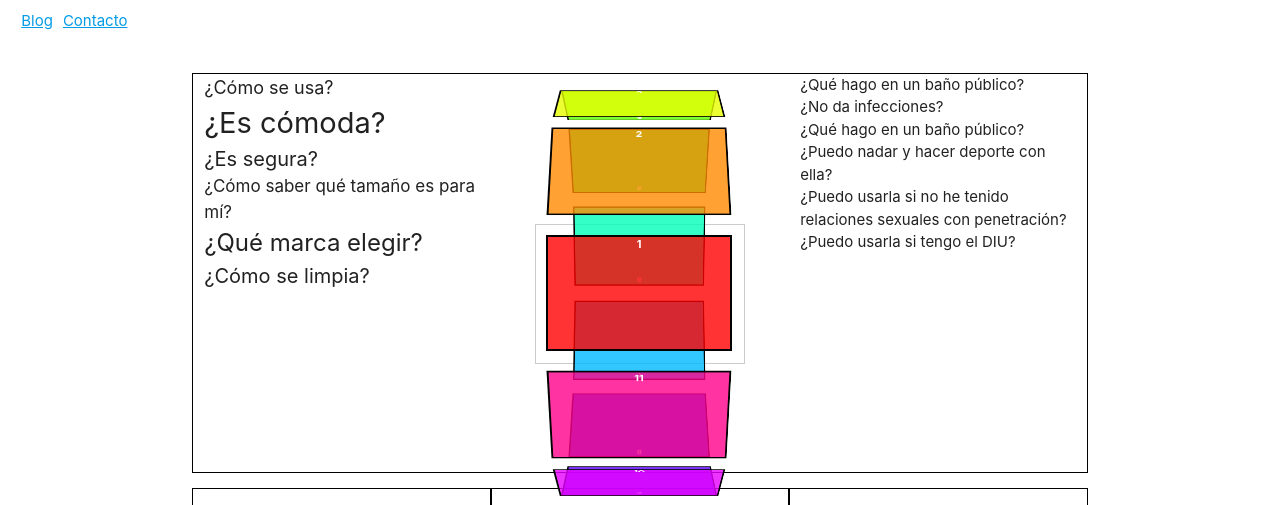
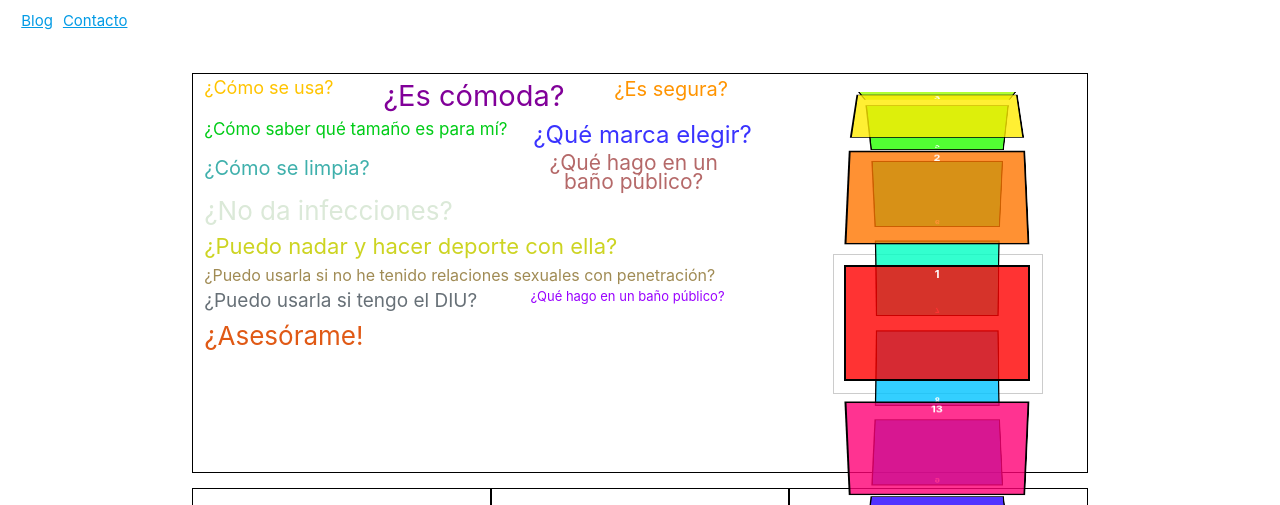
Before and after one commit to awakeelectronik/laCopa, a website: page index.html in a window 1280 px wide. Shown: the top 505 px of the page. Drawn offline with nearby package versions, Linux system fonts and the light colour scheme.

Commit message:
ajustes en carrusel de preguntas

```diff
--- a/index.html
+++ b/index.html
@@ -35,42 +35,43 @@
             <div id="carousel-container">
                 <div class="ready row">
 
-                    <div id="navigation-left" class="col s12 m4 l4">
+                    <div id="navigation-left" class="col s12 m8 l8">
                         <div class="questions-carousel" data-position="0">¿Cómo se usa?</div>
                         <div class="questions-carousel" data-position="1">¿Es cómoda?</div>
                         <div class="questions-carousel" data-position="2">¿Es segura?</div>
                         <div class="questions-carousel" data-position="3">¿Cómo saber qué tamaño es para mí?</div>
                         <div class="questions-carousel" data-position="4">¿Qué marca elegir?</div>
                         <div class="questions-carousel" data-position="5">¿Cómo se limpia?</div>
+
+                        <div class="questions-carousel" data-position="6">¿Qué hago en un <br> baño público?</div>
+                        <div class="questions-carousel" data-position="7">¿No da infecciones?</div>
+                        <div class="questions-carousel" data-position="8">¿Puedo nadar y hacer deporte con ella?</div>
+                        <div class="questions-carousel" data-position="9">¿Puedo usarla si no he tenido relaciones sexuales con penetración?</div>
+                        <div class="questions-carousel" data-position="10">¿Puedo usarla si tengo el DIU?</div>
+                        <div class="questions-carousel" data-position="11">¿Qué hago en un baño público?</div>
+                        <div class="questions-carousel" data-position="12">¿Asesórame!</div>
                     </div>
 
-                    <div class="col s12 m4 l4">
+                    <div class="col s12 m4 l4" id="div-container">
                         <section class="container">
                             <div id="carousel" style="transform: translateZ(-307px) rotateX(-308.571deg);" class="">
                                 <figure style="opacity: 1; background-color: rgba(255, 0, 0, 0.8); transform: rotateX(0deg) translateZ(307px);">1</figure>
-                                <figure style="opacity: 1; background-color: rgba(255, 109, 0, 0.8); transform: rotateX(18deg) translateZ(307px);">2</figure>
-                                <figure style="opacity: 1; background-color: rgba(255, 218, 0, 0.8); transform: rotateX(36deg) translateZ(307px);">3</figure>
-                                <figure style="opacity: 1; background-color: rgba(182, 255, 0, 0.8); transform: rotateX(54deg) translateZ(307px);">4</figure>
-                                <figure style="opacity: 1; background-color: rgba(72, 255, 0, 0.8); transform: rotateX(72deg) translateZ(307px);">5</figure>
-                                <figure style="opacity: 1; background-color: rgba(0, 255, 36, 0.8); transform: rotateX(90deg) translateZ(307px);">6</figure>
-                                <figure style="opacity: 1; background-color: rgba(0, 255, 145, 0.8); transform: rotateX(108deg) translateZ(307px);">7</figure>
-                                <figure style="opacity: 1; background-color: rgba(0, 255, 254, 0.8); transform: rotateX(126deg) translateZ(307px);">8</figure>
-
-                                <figure style="opacity: 1; background-color: rgba(187, 148, 141, 0.8); transform: rotateX(144deg) translateZ(307px);">9</figure>
-                                <figure style="opacity: 1; background-color: rgba(187, 148, 141, 0.8); transform: rotateX(162deg) translateZ(307px);">10</figure>
-                                <figure style="opacity: 1; background-color: rgba(187, 148, 141, 0.8); transform: rotateX(180deg) translateZ(307px);">11</figure>
+                                <figure style="opacity: 1; background-color: rgba(255, 109, 0, 0.8); transform: rotateX(15deg) translateZ(307px);">2</figure>
+                                <figure style="opacity: 1; background-color: rgba(255, 218, 0, 0.8); transform: rotateX(30deg) translateZ(307px);">3</figure>
+                                <figure style="opacity: 1; background-color: rgba(182, 255, 0, 0.8); transform: rotateX(45deg) translateZ(307px);">4</figure>
+                                <figure style="opacity: 1; background-color: rgba(72, 255, 0, 0.8); transform: rotateX(60deg) translateZ(307px);">5</figure>
+                                <figure style="opacity: 1; background-color: rgba(0, 255, 36, 0.8); transform: rotateX(75deg) translateZ(307px);">6</figure>
+                                <figure style="opacity: 1; background-color: rgba(0, 255, 145, 0.8); transform: rotateX(90deg) translateZ(307px);">7</figure>
+                                <figure style="opacity: 1; background-color: rgba(0, 255, 254, 0.8); transform: rotateX(105deg) translateZ(307px);">8</figure>
+                                <figure style="opacity: 1; background-color: rgba(187, 148, 141, 0.8); transform: rotateX(120deg) translateZ(307px);">9</figure>
+                                <figure style="opacity: 1; background-color: rgba(187, 148, 141, 0.8); transform: rotateX(135deg) translateZ(307px);">10</figure>
+                                <figure style="opacity: 1; background-color: rgba(187, 148, 141, 0.8); transform: rotateX(150deg) translateZ(307px);">11</figure>
+                                <figure style="opacity: 1; background-color: rgba(187, 148, 141, 0.8); transform: rotateX(165deg) translateZ(307px);">12</figure>
+                                <figure style="opacity: 1; background-color: rgba(187, 148, 141, 0.8); transform: rotateX(180deg) translateZ(307px);">13</figure>
                             </div>
                         </section>
                     </div>
 
-                    <div id="navigation-right" class="col s12 m4 l4">
-                        <div class="questions-carousel" data-position="6">¿Qué hago en un baño público?</div>
-                        <div class="questions-carousel" data-position="7">¿No da infecciones?</div>
-                        <div class="questions-carousel" data-position="6">¿Qué hago en un baño público?</div>
-                        <div class="questions-carousel" data-position="8">¿Puedo nadar y hacer deporte con ella?</div>
-                        <div class="questions-carousel" data-position="9">¿Puedo usarla si no he tenido relaciones sexuales con penetración?</div>
-                        <div class="questions-carousel" data-position="10">¿Puedo usarla si tengo el DIU?</div>
-                    </div>
                 </div>
             </div>
             <!-- <div class="col s6 m3 l6" id="video">
--- a/js/carousel.js
+++ b/js/carousel.js
@@ -1,4 +1,4 @@
-const numQuestions = 11;
+const numQuestions = 13;
     var transformProp = Modernizr.prefixed('transform');
 
     function Carousel3D(el) {
--- a/sass/main.scss
+++ b/sass/main.scss
@@ -40,11 +40,18 @@ $geraldine9 :#FDECEC;
     }
 
     #carousel-container{
+
+      @media only screen and (max-width: 600px) {
+        #div-container {
+          height: 450px;
+        }
+      }
+
       .container {
         width: 210px;
         height: 140px;
         position: relative;
-        top: 150px;
+        top: 180px;
         margin: 0 auto 40px;
         border: 1px solid #CCC;
         -webkit-perspective: 1100px;
@@ -102,27 +109,67 @@ $geraldine9 :#FDECEC;
 
         > * {
           flex: 1 1 auto;
+
+          @media only screen and (max-width: 500px) {
+            font-size: 15px !important;
+          }
         }
       }
 
       #navigation-left div {
         &:nth-child(1) {
           font-size: 18px;
+          color: #ffc400;
         }
         &:nth-child(2) {
           font-size: 29px;
+          color: #810099;
         }
         &:nth-child(3) {
           font-size: 20px;
+          color: #ff9400;
         }
         &:nth-child(4) {
           font-size: 17px;
+          color: #00cc17;
         }
         &:nth-child(5) {
           font-size: 24px;
+          color: #3a33ff;
         }
         &:nth-child(6) {
           font-size: 20px;
+          color: #3fb0ac;
+        }
+        &:nth-child(7) {
+          font-size: 21px;
+          line-height: 19px;
+          text-align: center;
+          color: #b56969;
+        }
+        &:nth-child(8) {
+          font-size: 26px;
+          color: #dbe9d8;
+        }
+        &:nth-child(9) {
+          font-size: 22px;
+          color: #cdd422;
+        }
+        &:nth-child(10) {
+          font-size: 16px;
+          color: #a08b54;
+        }
+        &:nth-child(11) {
+          font-size: 19px;
+          color: #677077;
+        }
+        &:nth-child(12) {
+          font-size: 13px;
+          color: #9900ff;
+        }
+        &:nth-child(13) {
+          font-size: 26px;
+          color: #e05915;
         }
       }
     }
```
Also changed, not shown: css/main.css, 1 other file.
